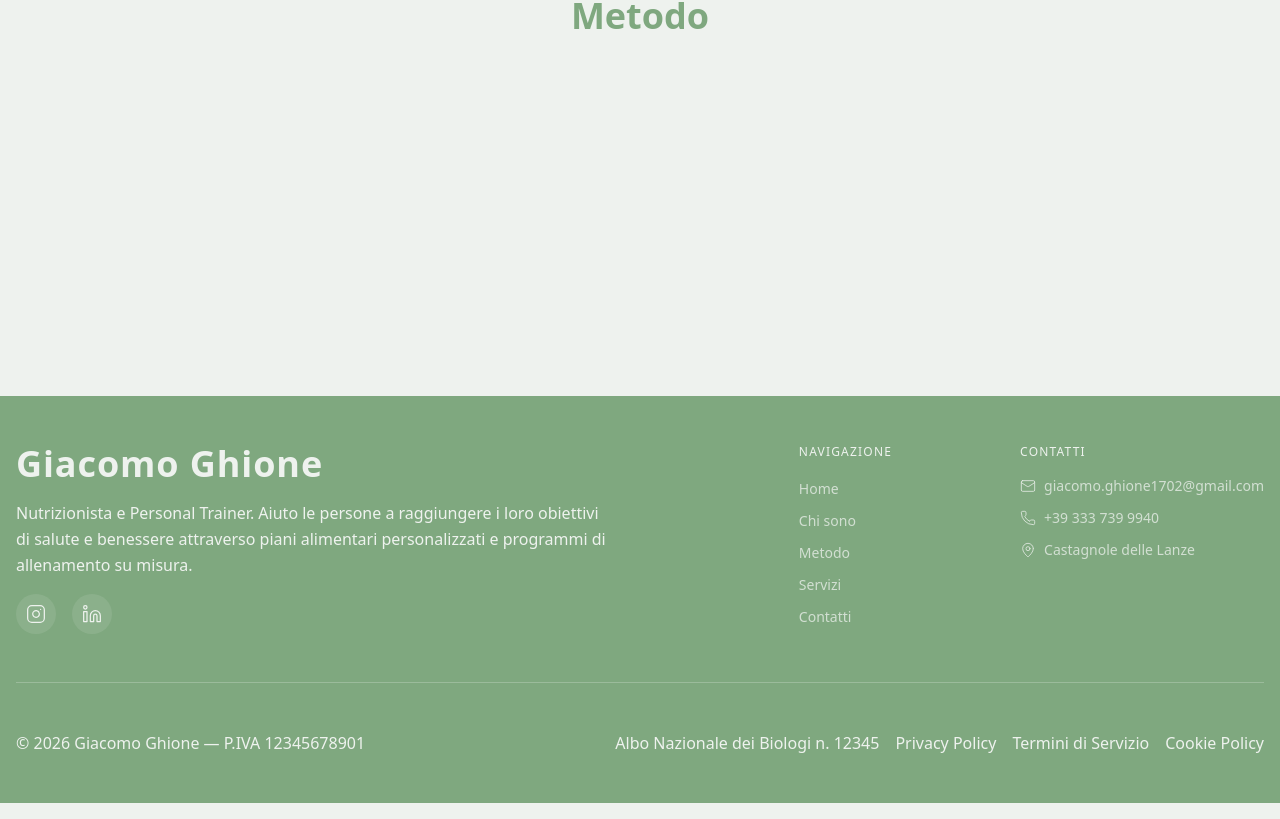
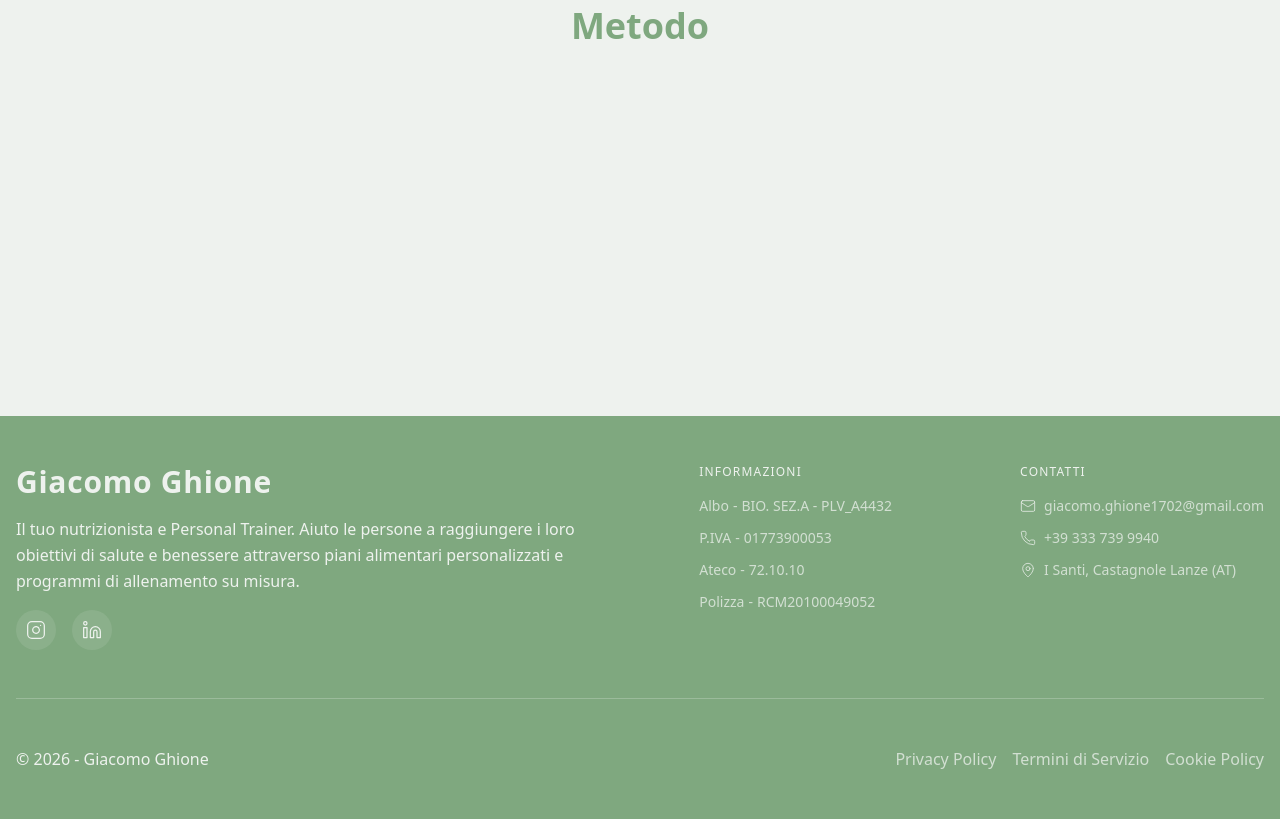
Before and after one commit to GiacomoGhione/Portfolio, a Next.js app: page /metodo in a window 1280 px wide. Shown: the part 384-1203 px from the top of the page. Built offline with nearby package versions, Linux system fonts and the light colour scheme.

Commit message:
Portfolio: Frontend: fixed detail information

```diff
--- a/app/chi-sono/page.jsx
+++ b/app/chi-sono/page.jsx
@@ -1,7 +1,9 @@
+import PageShell from "@/components/custom/PageShell";
+
 export default function ChiSono() {
   return (
-    <main className="flex min-h-screen flex-col items-center justify-center p-24">
+    <PageShell>
       <h1 className="text-4xl font-bold">Chi Sono</h1>
-    </main>
+    </PageShell>
   );
 }
--- a/app/contatti/page.jsx
+++ b/app/contatti/page.jsx
@@ -1,7 +1,9 @@
+import PageShell from "@/components/custom/PageShell";
+
 export default function Contatti() {
   return (
-    <main className="flex min-h-screen flex-col items-center justify-center p-24">
+    <PageShell>
       <h1 className="text-4xl font-bold">Contatti</h1>
-    </main>
+    </PageShell>
   );
 }
--- a/app/metodo/page.jsx
+++ b/app/metodo/page.jsx
@@ -1,7 +1,9 @@
+import PageShell from "@/components/custom/PageShell";
+
 export default function Metodo() {
   return (
-    <main className="flex min-h-screen flex-col items-center justify-center p-24">
+    <PageShell>
       <h1 className="text-4xl font-bold">Metodo</h1>
-    </main>
+    </PageShell>
   );
 }
--- a/app/page.js
+++ b/app/page.js
@@ -1,9 +1,11 @@
+import PageShell from "@/components/custom/PageShell";
+
 export default function Home() {
   return (
-    <main className="flex min-h-screen flex-col items-center justify-center p-24">
+    <PageShell>
       <h1 className="text-4xl font-bold text-center">
         Il tuo nutrizionista sarà presto qui
       </h1>
-    </main>
+    </PageShell>
   );
 }
--- a/app/servizi/page.jsx
+++ b/app/servizi/page.jsx
@@ -1,7 +1,9 @@
+import PageShell from "@/components/custom/PageShell";
+
 export default function Servizi() {
   return (
-    <main className="flex min-h-screen flex-col items-center justify-center p-24">
+    <PageShell>
       <h1 className="text-4xl font-bold">Servizi</h1>
-    </main>
+    </PageShell>
   );
 }
--- a/components/custom/BackToTopButton.jsx
+++ b/components/custom/BackToTopButton.jsx
@@ -15,8 +15,8 @@ export function BackToTop() {
   }, []);
 
   return (
-    <div className="sticky bottom-4 pointer-events-none z-50">
-      <div className="container mx-auto px-4 flex">
+    <div className="sticky bottom-4 h-0 pointer-events-none z-40">
+      <div className="container mx-auto px-4 -translate-y-full">
         <AnimatePresence>
           {isVisible && (
             <motion.button
--- a/components/custom/Footer.jsx
+++ b/components/custom/Footer.jsx
@@ -1,14 +1,6 @@
 import { Instagram, Linkedin, Mail, Phone, Clock, MapPin } from "lucide-react";
 
 import TransitionLink from "./TransitionLink";
-
-const navLinks = [
-  { href: "/", label: "Home" },
-  { href: "/chi-sono", label: "Chi sono" },
-  { href: "/metodo", label: "Metodo" },
-  { href: "/servizi", label: "Servizi" },
-  { href: "/contatti", label: "Contatti" },
-];
 
 const socialLinks = [
   {
@@ -24,16 +16,16 @@ const socialLinks = [
 ];
 
 const infoLinks = [
-  { label: "P.IVA", value: "12345678901" },
-  { label: "Titolo", value: "Nutrizionista" },
-  { label: "Albo", value: "Albo Nazionale dei Biologi n. 12345" },
   { label: "Email", value: "giacomo.ghione1702@gmail.com", icon: Mail },
   { label: "Telefono", value: "+39 333 739 9940", icon: Phone },
-  { label: "Orari", value: "Lun-Ven 9:00-18:00", icon: Clock },
+  { label: "Albo", value: "BIO. SEZ.A - PLV_A4432" },
+  { label: "P.IVA", value: "01773900053" },
+  { label: "Ateco", value: "72.10.10" },
+  { label: "Polizza", value: "RCM20100049052" },
   {
     label: "Posizione",
     value: "https://maps.app.goo.gl/DhAfZ3zvLBYBi6My8",
-    address: "Castagnole delle Lanze",
+    address: "I Santi, Castagnole Lanze (AT)",
     icon: MapPin,
   },
 ];
@@ -56,14 +48,15 @@ export default function Footer() {
           <div className="flex flex-col gap-4">
             <TransitionLink
               href="/"
-              className="text-4xl font-bold tracking-wide"
+              className="text-3xl font-bold tracking-wide"
             >
               Giacomo Ghione
             </TransitionLink>
             <p className="text-md leading-relaxed">
-              Nutrizionista e Personal Trainer. Aiuto le persone a raggiungere i
-              loro obiettivi di salute e benessere attraverso piani alimentari
-              personalizzati e programmi di allenamento su misura.
+              Il tuo nutrizionista e Personal Trainer. Aiuto le persone a
+              raggiungere i loro obiettivi di salute e benessere attraverso
+              piani alimentari personalizzati e programmi di allenamento su
+              misura.
             </p>
             <div className="flex items-center gap-4">
               {socialLinks.map(({ icon: Icon, href, label }) => (
@@ -81,36 +74,47 @@ export default function Footer() {
             </div>
           </div>
 
-          <div className="flex flex-col gap-12 lg:flex-row lg:gap-24 xl:gap-32 2xl:gap-40 justify-end">
+          <div className="flex flex-col gap-12 lg:flex-row lg:gap-8 xl:gap-32 2xl:gap-40 justify-end">
             {/* Second col */}
-            <nav>
-              <p className="text-xs font-medium uppercase tracking-widest mb-4">
-                Navigazione
-              </p>
-              <ul className="flex flex-col gap-2">
-                {navLinks.map((link) => (
-                  <li key={link.href}>
-                    <TransitionLink
-                      href={link.href}
-                      className="text-sm text-background/75 hover:text-background transition-colors duration-500"
-                    >
-                      {link.label}
-                    </TransitionLink>
-                  </li>
-                ))}
+            <div>
+              <h1 className="text-xs font-medium uppercase tracking-widest mb-4">
+                Informazioni
+              </h1>
+              <ul className="flex flex-col gap-3 text-sm">
+                {infoLinks.map(({ label, value }) => {
+                  const isIva = label === "P.IVA";
+                  const isAlbo = label === "Albo";
+                  const isAteco = label === "Ateco";
+                  const isPolizza = label === "Polizza";
+
+                  const content = (
+                    <div className="flex items-center gap-1 text-sm text-background/75 hover:text-background transition-colors duration-500">
+                      {label && (
+                        <>
+                          <span>{label}</span>
+                          <span className="">-</span>
+                        </>
+                      )}
+                      <span>{value}</span>
+                    </div>
+                  );
+
+                  if (isIva || isAlbo || isAteco || isPolizza) {
+                    return <li key={label}>{content}</li>;
+                  }
+                })}
               </ul>
-            </nav>
-
+            </div>
             {/* Third col */}
             <div>
-              <p className="text-xs font-medium uppercase tracking-widest mb-4">
+              <h1 className="text-xs font-medium uppercase tracking-widest mb-4">
                 Contatti
-              </p>
-              <ul className="flex flex-col gap-3">
+              </h1>
+              <ul className="flex flex-col gap-3 text-sm">
                 {infoLinks.map(({ label, value, icon: Icon, address }) => {
                   const isEmail = label === "Email";
                   const isPhone = label === "Telefono";
-                  const isLink = label === "Posizione";
+                  const isPosition = label === "Posizione";
 
                   const content = (
                     <div className="flex items-center gap-2 text-sm text-background/75 hover:text-background transition-colors duration-500">
@@ -135,7 +139,7 @@ export default function Footer() {
                       </li>
                     );
                   }
-                  if (isLink) {
+                  if (isPosition) {
                     return (
                       <li key={label}>
                         <a
@@ -156,19 +160,14 @@ export default function Footer() {
 
         {/* Bottom bar */}
         <div className="mt-12 pt-12 border-t border-background/25 flex flex-col justify-between items-center xl:flex-row gap-4">
-          <span>
-            © {year} Giacomo Ghione —{" "}
-            {infoLinks.find((i) => i.label === "P.IVA")?.label}{" "}
-            {infoLinks.find((i) => i.label === "P.IVA")?.value}
-          </span>
+          <span>© {year} - Giacomo Ghione</span>
           <div className="flex flex-col xl:flex-row text-center gap-4">
-            <span>{infoLinks.find((i) => i.label === "Albo")?.value}</span>
             <div className="flex items-center gap-4">
               {legale.map((item) => (
                 <TransitionLink
                   key={item.label}
                   href={item.href}
-                  className="hover:text-background transition-colors duration-500"
+                  className="text-background/75 hover:text-background transition-colors duration-500"
                 >
                   {item.label}
                 </TransitionLink>
--- /dev/null
+++ b/components/custom/PageShell.jsx
@@ -0,0 +1,9 @@
+export default function PageShell({ children, className = "" }) {
+  return (
+    <div
+      className={`min-h-svh flex flex-col items-center justify-center my-2.5 ${className}`}
+    >
+      {children}
+    </div>
+  );
+}
```
